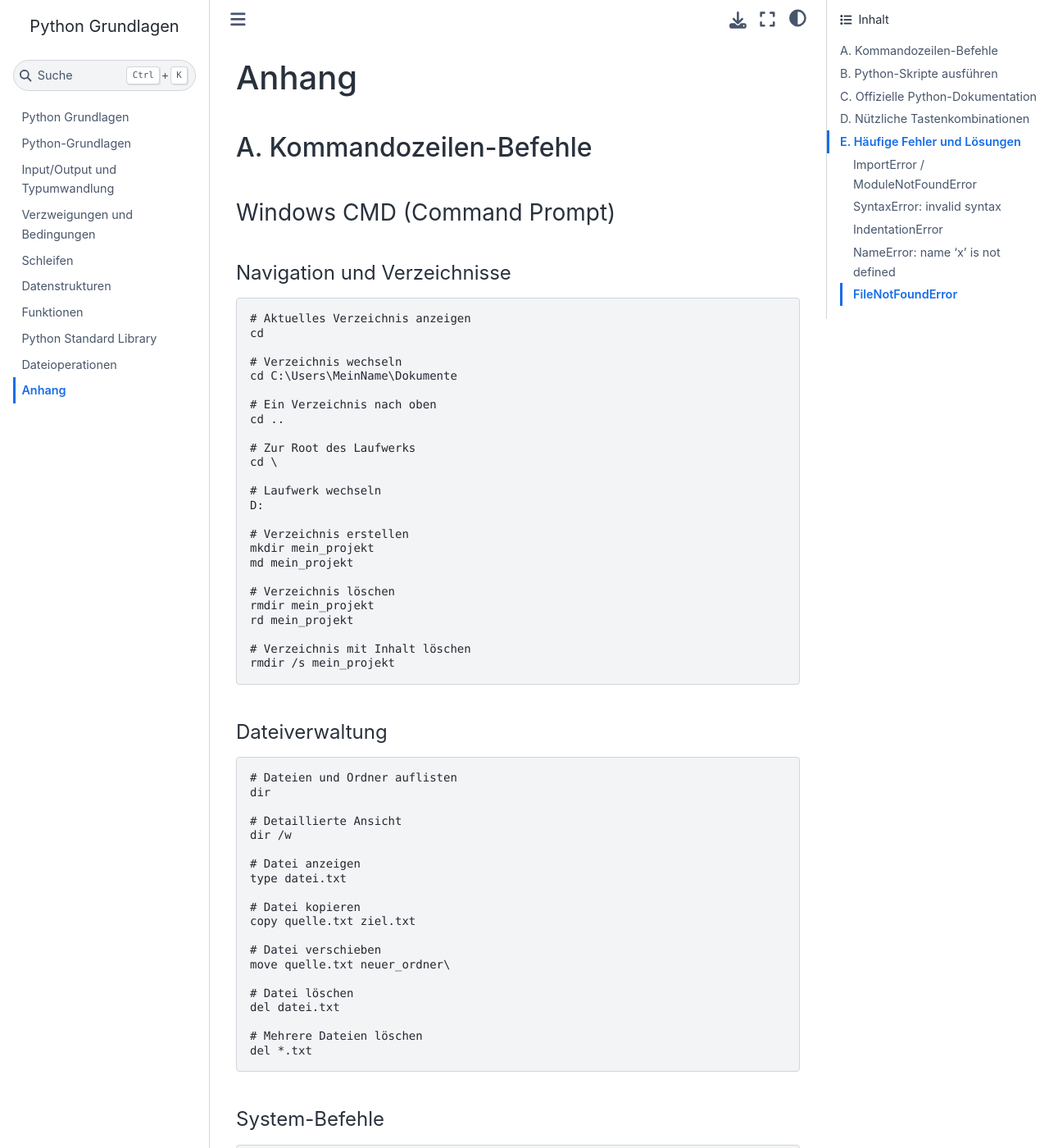
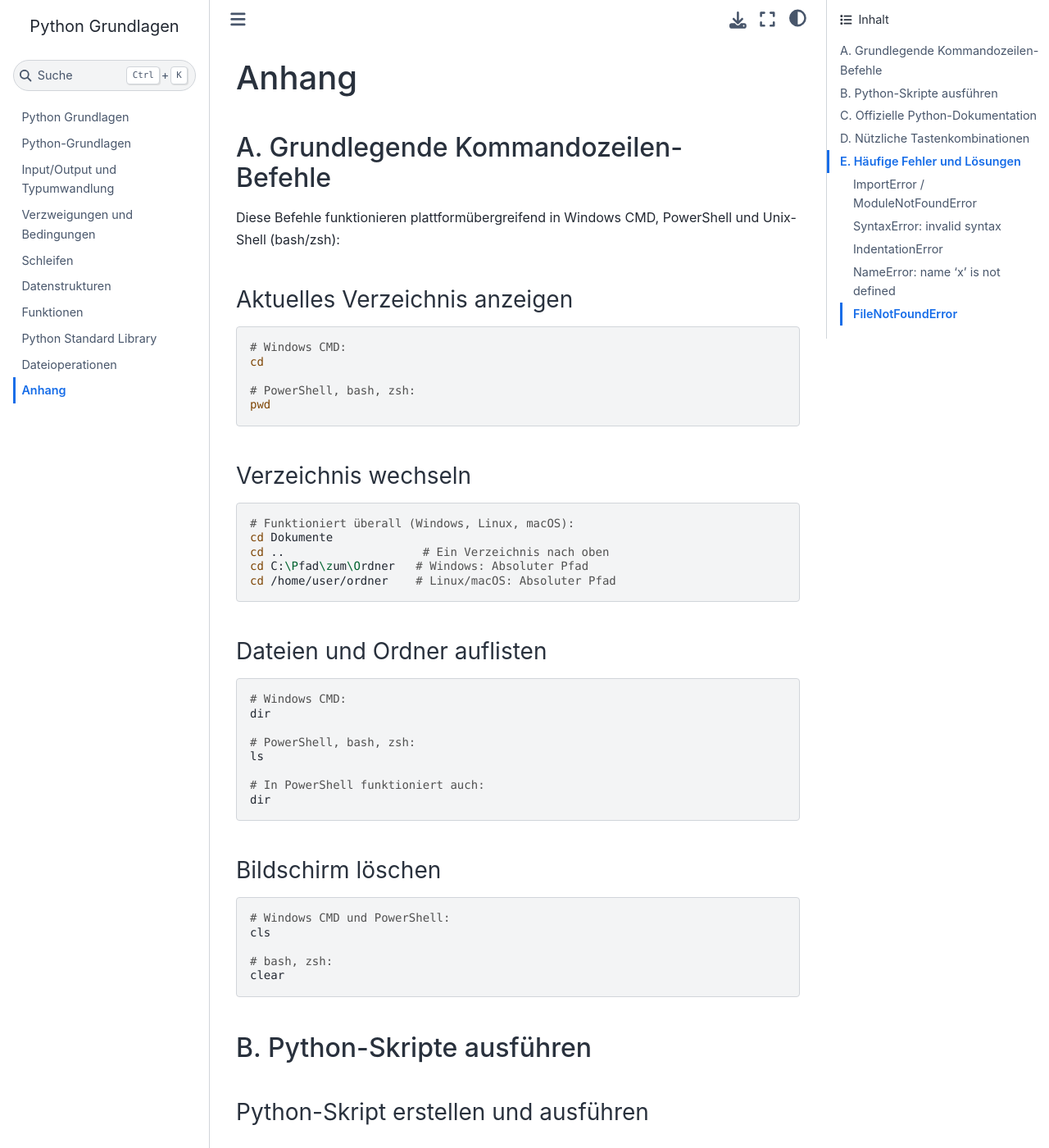
Before and after one commit to KonitzerTraining/python, a Jupyter Book: the page built from chapters/09_anhang.md, in a window 1280 px wide and 1400 px high. Shown: the whole window at 82% size. Built offline with Jupyter Book 1.0.4 settings and Sphinx 7.4.7 and the Sphinx Book theme 1.1.4, drawn with Linux system fonts in a browser that asks for light colours; some of the changed text lies outside the part shown.

Commit message:
Ergänze Anhang und kürze Beispiele in Kapiteln
- Vereinfache Anhang A: Nur grundlegende Shell-Befehle (cd, ls, dir, pwd)
- Fokus auf plattformübergreifende Befehle (Windows, Linux, macOS)
- Rebuild HTML und PDF (PDF: 266 KB)

````diff
--- a/chapters/09_anhang.md
+++ b/chapters/09_anhang.md
@@ -1,118 +1,50 @@
 # Anhang
 
-## A. Kommandozeilen-Befehle
+## A. Grundlegende Kommandozeilen-Befehle
 
-### Windows CMD (Command Prompt)
+Diese Befehle funktionieren plattformübergreifend in Windows CMD, PowerShell und Unix-Shell (bash/zsh):
 
-#### Navigation und Verzeichnisse
+### Aktuelles Verzeichnis anzeigen
 
-```cmd
-# Aktuelles Verzeichnis anzeigen
+```bash
+# Windows CMD:
 cd
 
-# Verzeichnis wechseln
-cd C:\Users\MeinName\Dokumente
-
-# Ein Verzeichnis nach oben
-cd ..
-
-# Zur Root des Laufwerks
-cd \
-
-# Laufwerk wechseln
-D:
-
-# Verzeichnis erstellen
-mkdir mein_projekt
-md mein_projekt
-
-# Verzeichnis löschen
-rmdir mein_projekt
-rd mein_projekt
-
-# Verzeichnis mit Inhalt löschen
-rmdir /s mein_projekt
+# PowerShell, bash, zsh:
+pwd
 ```
 
-#### Dateiverwaltung
+### Verzeichnis wechseln
 
-```cmd
-# Dateien und Ordner auflisten
+```bash
+# Funktioniert überall (Windows, Linux, macOS):
+cd Dokumente
+cd ..                    # Ein Verzeichnis nach oben
+cd C:\Pfad\zum\Ordner   # Windows: Absoluter Pfad
+cd /home/user/ordner    # Linux/macOS: Absoluter Pfad
+```
+
+### Dateien und Ordner auflisten
+
+```bash
+# Windows CMD:
 dir
 
-# Detaillierte Ansicht
-dir /w
+# PowerShell, bash, zsh:
+ls
 
-# Datei anzeigen
-type datei.txt
-
-# Datei kopieren
-copy quelle.txt ziel.txt
-
-# Datei verschieben
-move quelle.txt neuer_ordner\
-
-# Datei löschen
-del datei.txt
-
-# Mehrere Dateien löschen
-del *.txt
+# In PowerShell funktioniert auch:
+dir
 ```
 
-#### System-Befehle
+### Bildschirm löschen
 
-```cmd
-# Bildschirm löschen
+```bash
+# Windows CMD und PowerShell:
 cls
 
-# Aktuelles Datum/Zeit
-date
-time
-
-# Umgebungsvariablen anzeigen
-set
-
-# Bestimmte Variable anzeigen
-echo %PATH%
-
-# Hilfe zu einem Befehl
-help dir
-dir /?
-```
-
-### Windows PowerShell
-
-```powershell
-# Navigation
-Set-Location C:\Users\MeinName
-cd C:\Users\MeinName
-
-# Dateien auflisten
-Get-ChildItem
-ls
-dir
-
-# Verzeichnis erstellen
-New-Item -ItemType Directory -Name "mein_projekt"
-mkdir mein_projekt
-
-# Datei erstellen
-New-Item -ItemType File -Name "test.txt"
-
-# Datei löschen
-Remove-Item test.txt
-rm test.txt
-
-# Inhalt anzeigen
-Get-Content datei.txt
-cat datei.txt
-
-# Nach Dateien suchen
-Get-ChildItem -Recurse -Filter *.py
-
-# Bildschirm löschen
-Clear-Host
-cls
+# bash, zsh:
+clear
 ```
 
 ## B. Python-Skripte ausführen
````
Also changed, not shown: 4 other files.
